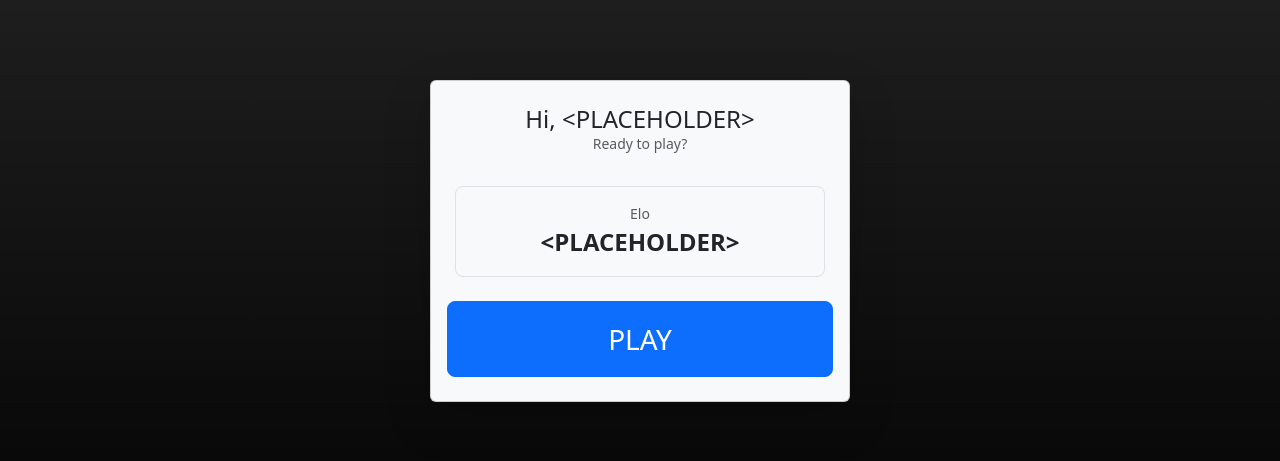
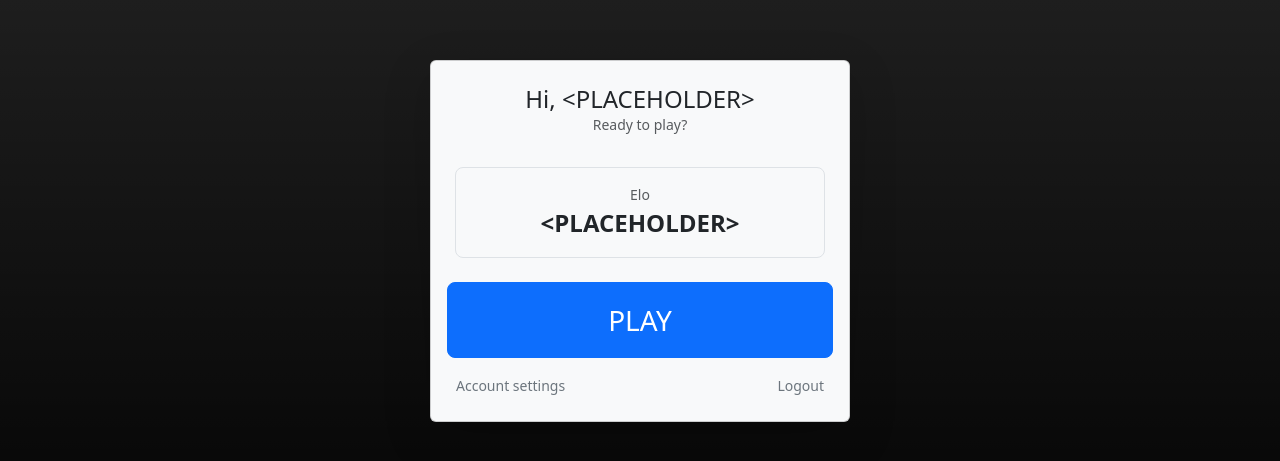
Before and after one commit to Checkm8-devhub/frontend, an Angular app in the folder checkm8_frontend/: page /dashboard in a window 1280 px wide. Shown: the part 175-636 px from the top of the page. Built offline with nearby package versions, Linux system fonts and the light colour scheme; no server answers; sample sign-in values are in the browser's storage.

Commit message:
completed dashboard

```diff
--- a/checkm8_frontend/src/app/app.routes.ts
+++ b/checkm8_frontend/src/app/app.routes.ts
@@ -2,9 +2,11 @@ import { Routes } from '@angular/router';
 import { Dashboard } from './components/dashboard/dashboard';
 import { authGuard } from './guards/auth-guard';
 import { Authenticate } from './components/authenticate/authenticate';
+import { Game } from './components/game/game';
 
 export const routes: Routes = [
   { path: "", redirectTo: "auth", pathMatch: "full" },
   { path: "auth", component: Authenticate },
   { path: "dashboard", canActivate: [authGuard], component: Dashboard },
+  { path: "game", canActivate: [authGuard], component: Game },
 ];
--- a/checkm8_frontend/src/app/components/dashboard/dashboard.html
+++ b/checkm8_frontend/src/app/components/dashboard/dashboard.html
@@ -31,7 +31,16 @@
         <!--   </div> -->
         <!-- </div> -->
 
-        <button class="btn btn-primary btn-lg w-100 mt-4 py-3 fs-3">PLAY</button>
+        <button (click)="play()" class="btn btn-primary btn-lg w-100 mt-4 py-3 fs-3">PLAY</button>
+
+        <div class="d-flex justify-content-between mt-3">
+          <button (click)="goToAccount()" class="p-0 btn text-secondary text-decoration-none btn-sm">
+            Account settings
+          </button>
+          <button (click)="logout()" class="p-0 btn text-secondary text-decoration-none btn-sm">
+            Logout
+          </button>
+        </div>
       </div>
     </div>
 
--- a/checkm8_frontend/src/app/components/dashboard/dashboard.ts
+++ b/checkm8_frontend/src/app/components/dashboard/dashboard.ts
@@ -1,6 +1,7 @@
 import { Component, inject } from '@angular/core';
 import { AuthUsersApi } from '../../services/auth-users-api';
 import { Auth } from '../../services/auth';
+import { Router } from '@angular/router';
 
 @Component({
   selector: 'app-dashboard',
@@ -11,6 +12,7 @@ import { Auth } from '../../services/auth';
 export class Dashboard {
   private auth = inject(Auth);
   private authUsersApi = inject(AuthUsersApi);
+  private router = inject(Router);
 
   username: string = "<PLACEHOLDER>";
   elo: string = "<PLACEHOLDER>";
@@ -41,4 +43,17 @@ export class Dashboard {
     const prefferedUsername = this.auth.getPrefferedUsernameFromJwt();
     if (prefferedUsername) this.username = prefferedUsername;
   }
+
+  play() {
+    this.router.navigate(["/game"]);
+  }
+
+  goToAccount() {
+    window.location.href = "http://localhost:8083/realms/auth/account";
+  }
+
+  logout() {
+    this.auth.deleteToken();
+    this.goToAccount();
+  }
 }
--- /dev/null
+++ b/checkm8_frontend/src/app/components/game/game.html
@@ -0,0 +1 @@
+<p>game works!</p>
```
Also changed, not shown: checkm8_frontend/src/app/components/game/game.ts (added, +11 -0 lines), checkm8_frontend/src/app/components/game/game.css (added), 1 other file (tests, documents, lock files or other folders).
